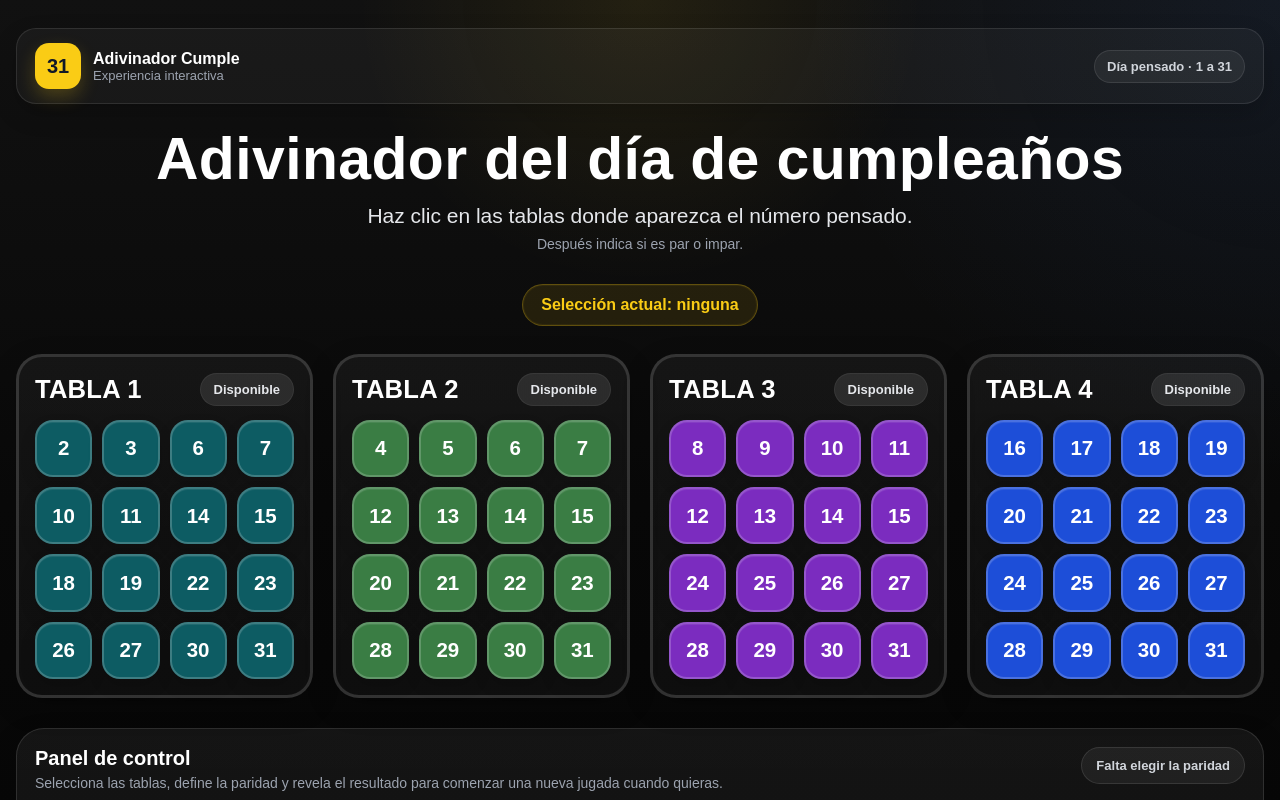
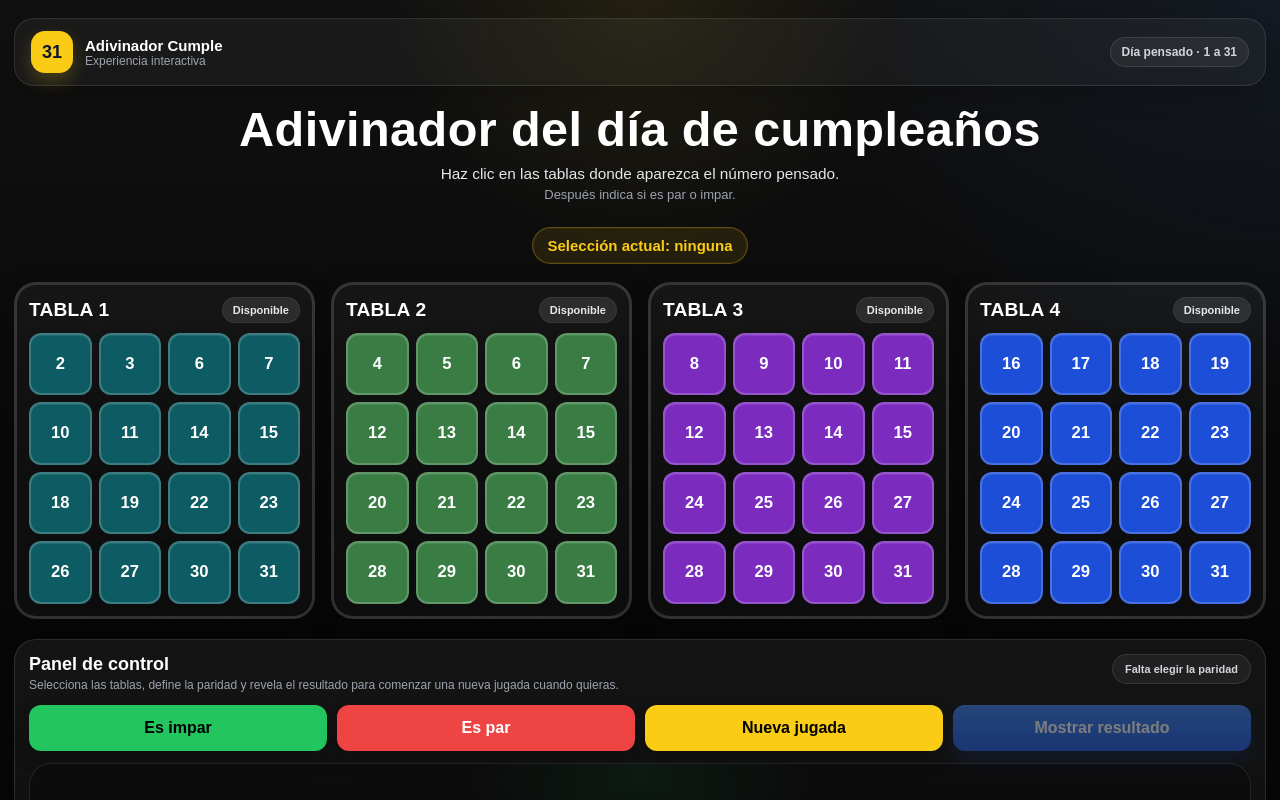
Before and after one commit to kjamett/adivinador-cumple, a React (Vite) app: page / in a window 1280 px wide. Shown: the top 800 px of the page. Built offline with nearby package versions, Linux system fonts and the light colour scheme.

Commit message:
Compacta layout de escritorio al 100 por ciento

```diff
--- a/src/components/AdivinadorCumple.css
+++ b/src/components/AdivinadorCumple.css
@@ -10,7 +10,7 @@
 }
 
 .adiv-container {
-  max-width: 1240px;
+  max-width: 1380px;
   margin: 0 auto;
 }
 
@@ -393,28 +393,155 @@
 
 /* Pantallas grandes */
 @media (min-width: 1200px) {
+  .adiv-root {
+    padding: 18px 14px 28px;
+  }
+
   .adiv-container {
-    max-width: 1320px;
+    max-width: 1500px;
+  }
+
+  .adiv-topbar {
+    padding: 12px 16px;
+    margin-bottom: 18px;
+  }
+
+  .adiv-brand-badge {
+    width: 42px;
+    height: 42px;
+    font-size: 18px;
+  }
+
+  .adiv-brand-title {
+    font-size: 15px;
+  }
+
+  .adiv-brand-subtitle {
+    font-size: 12px;
+  }
+
+  .adiv-topbar-status {
+    font-size: 12px;
+    padding: 7px 11px;
+  }
+
+  .adiv-header {
+    margin-bottom: 18px;
+  }
+
+  .adiv-title {
+    font-size: clamp(34px, 3.8vw, 58px);
+    line-height: 1.04;
+  }
+
+  .adiv-subtitle {
+    font-size: clamp(14px, 1.2vw, 20px);
+    margin-top: 10px;
+    margin-bottom: 4px;
+  }
+
+  .adiv-help {
+    font-size: 13px;
+  }
+
+  .adiv-pill {
+    margin-top: 12px;
+    padding: 9px 14px;
+    font-size: 15px;
   }
 
   .adiv-grid {
     grid-template-columns: repeat(4, minmax(0, 1fr));
-    gap: 20px;
-  }
-
-  .adiv-title {
-    font-size: clamp(42px, 4.6vw, 68px);
+    gap: 16px;
+    margin-bottom: 20px;
   }
 
   .adiv-card {
-    padding: 16px;
+    padding: 12px;
+    border-radius: 22px;
+  }
+
+  .adiv-card-top {
+    margin-bottom: 10px;
+  }
+
+  .adiv-card-title {
+    font-size: clamp(18px, 1.5vw, 24px);
+  }
+
+  .adiv-status {
+    font-size: 11px;
+    padding: 6px 10px;
+  }
+
+  .adiv-numbers {
+    gap: 7px;
   }
 
   .adiv-number {
-    font-size: clamp(18px, 1.6vw, 28px);
+    font-size: clamp(15px, 1.3vw, 24px);
+    border-radius: 12px;
   }
-}
-/* Notebook y escritorio medio */
+
+  .adiv-panel {
+    padding: 14px;
+    border-radius: 22px;
+  }
+
+  .adiv-panel-top {
+    margin-bottom: 12px;
+  }
+
+  .adiv-panel-title {
+    font-size: 18px;
+    margin-bottom: 2px;
+  }
+
+  .adiv-panel-subtitle {
+    font-size: 12px;
+  }
+
+  .adiv-panel-status {
+    font-size: 11px;
+    padding: 8px 12px;
+  }
+
+  .adiv-actions {
+    gap: 10px;
+    margin-bottom: 12px;
+  }
+
+  .adiv-btn {
+    height: 46px;
+    font-size: 16px;
+    border-radius: 12px;
+  }
+
+  .adiv-result-box {
+    min-height: 105px;
+    padding: 14px;
+  }
+
+  .adiv-result-label {
+    font-size: 12px;
+    margin-bottom: 6px;
+  }
+
+  .adiv-result-value {
+    font-size: clamp(40px, 4vw, 72px);
+  }
+
+  .adiv-result-message,
+  .adiv-result-text,
+  .adiv-result-error {
+    font-size: 15px;
+  }
+
+  .adiv-footer {
+    margin-top: 14px;
+    font-size: 12px;
+  }
+}/* Notebook y escritorio medio */
 @media (max-width: 1199px) and (min-width: 901px) {
   .adiv-container {
     max-width: 1100px;
```
